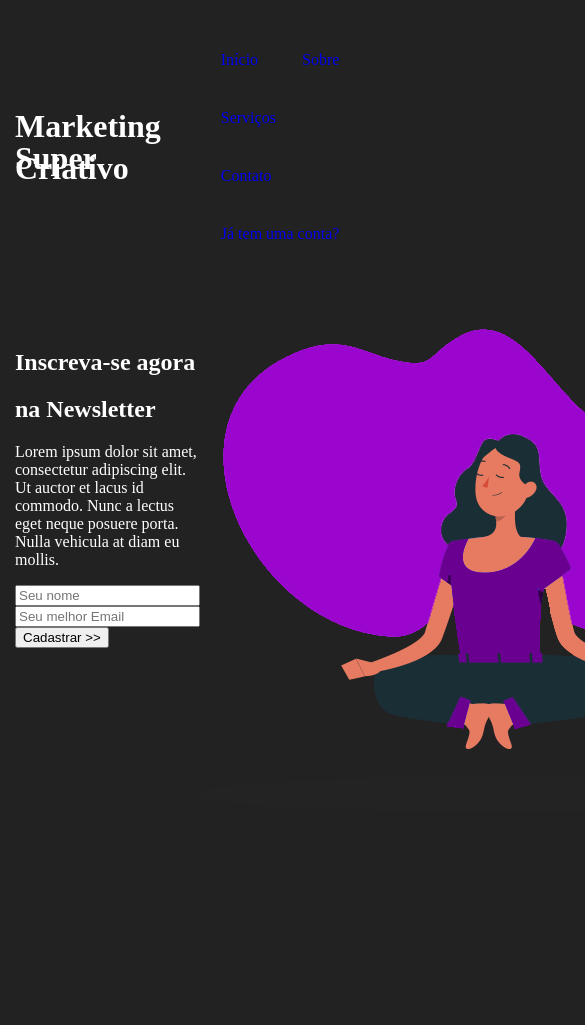
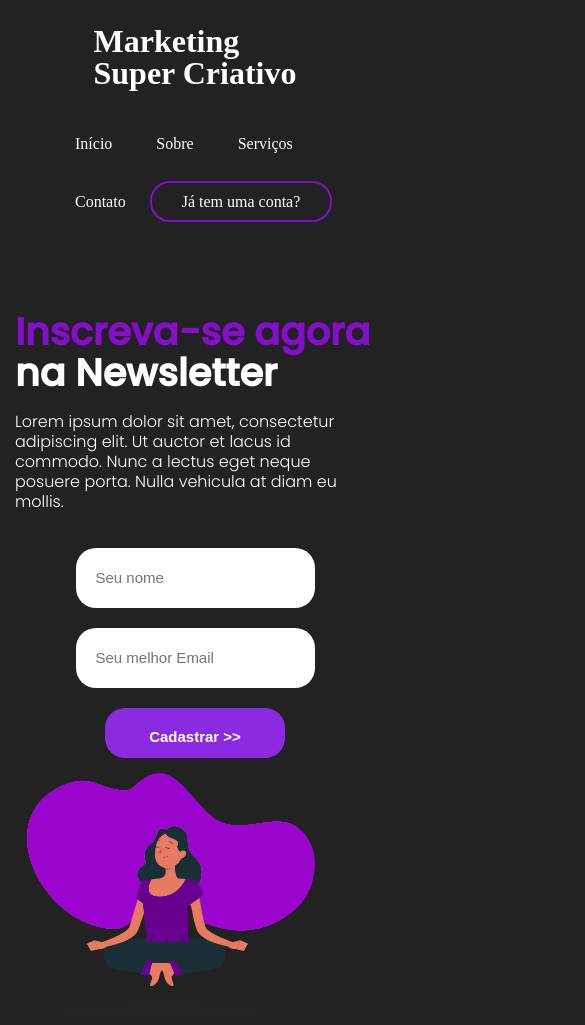
Before and after one commit to claudiobrasilneto/landingpage-alexandre-saintis, a plain HTML site: page index.html in a window 390 px wide. Shown: the top 1025 px of the page, 585 px wide, since content can reach past the window. Before the commit the page ends 844 px from the top, so only its background shows below. Drawn offline with Linux system fonts and the light colour scheme.

Commit message:
finalizado versão Alexandre Saints

```diff
--- a/index.html
+++ b/index.html
@@ -6,6 +6,7 @@
     <meta name="viewport" content="width=device-width, initial-scale=1.0">
     <link href="./styles/style.css" rel="stylesheet">
     <link href="./styles/fonts.css" rel="stylesheet">
+    <link href="./styles/media.css" rel="stylesheet">
     <title>Landingpage Marketing Criativo</title>
 </head>
 <body>
@@ -19,13 +20,13 @@
             <a href="#"><li>Sobre</li></a>
             <a href="#"><li>Serviços</li></a>
             <a href="#"><li>Contato</li></a>
-            <a href="#"><li>Já tem uma conta?</li></a>
+            <a href="#" id="inscricao"><li>Já tem uma conta?</li></a>
 
         </ul>
     </header>
     <main>
         <aside>
-            <h2>Inscreva-se agora</h2>
+            <h2><span>Inscreva-se agora</span></h2>
             <h2>na Newsletter</h2>
             <p>Lorem ipsum dolor sit amet, consectetur adipiscing elit. Ut auctor et lacus id commodo. Nunc a lectus eget neque posuere porta. Nulla vehicula at diam eu mollis.</p>
             <form>
--- /dev/null
+++ b/styles/media.css
@@ -0,0 +1,31 @@
+@media screen and (max-width: 760px) {
+
+    body {
+        margin: 0 auto;
+    }
+    header{
+        flex-direction: column;
+    }
+
+    main {
+        flex-direction: column;
+    }
+
+    h2 {
+        font-size: 38px;
+    }
+
+    form {
+        margin: 0 auto;
+        width: 100%;
+    }
+
+    input {
+        align-self: center;
+    }
+
+    img {
+        width: 300px;
+        margin-top: 15px;
+    }
+}
--- a/styles/style.css
+++ b/styles/style.css
@@ -30,3 +30,72 @@ main {
     flex-direction: row;
     margin-top: 50px;
 }
+
+h2 {
+    font-size: 56px;
+    line-height: 10px;
+    font-family: poppinsmedium;
+}
+
+span {
+    color: rgb(132, 14, 201);
+}
+
+p {
+    line-height: 20px;
+    max-width: 500px;
+    font-family: poppinslight;
+}
+
+img {
+    width: 620px;
+}
+
+a {
+    color: white;
+}
+
+a:hover {
+    color:rgb(132, 14, 201);
+    transition: 0.4s all;
+}
+
+#inscricao {
+    border: 2px solid rgb(132, 14, 201);
+    padding: 10px;
+    border-radius: 20px;
+}
+
+#inscricao:hover {
+    background-color: rgb(132, 14, 201);
+    color: white;
+  }
+
+  form {
+     display: flex;
+     flex-direction: column;
+     width: 70%;
+  }
+
+  form [type="submit"] {
+      height: 50px;
+      width: 50%;
+      background-color: blueviolet;
+      color: white;
+      font-weight: bold;
+  }
+
+  form [type="submit"]:hover {
+    cursor: pointer;
+    background-color: rgb(163, 78, 243);
+}
+
+  input {
+      margin-top: 20px;
+      height: 20px;
+      padding: 20px;
+      border-radius: 20px;
+      border: none;
+      font-size: 15px;
+
+  }
```
